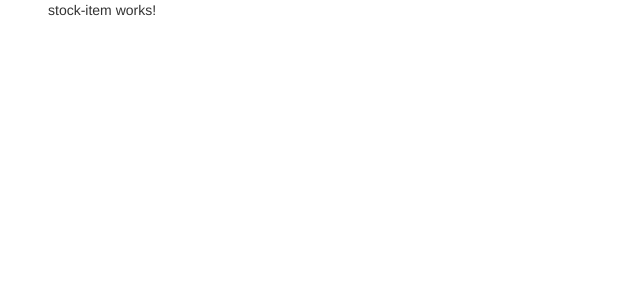
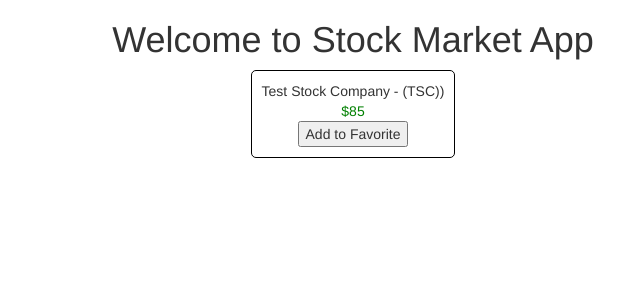
Before and after one commit to mudcitizen/stock-market, an Angular app in the folder ClientApp/: page / in a window 1280 px wide. Shown: the top 300 px of the page, without its empty margins (287-927 px from the left). Built offline with nearby package versions, Linux system fonts and the light colour scheme.

Commit message:
Finished Event Binding

```diff
--- a/ClientApp/src/app/app.component.html
+++ b/ClientApp/src/app/app.component.html
@@ -1,9 +1,4 @@
-<div class='container-fluid'>
-  <div class='row'>
-    <div class='col-sm-3'>
-    </div>
-    <div class='col-sm-9 body-content'>
-        <app-stock-item></app-stock-item>
-    </div>
-  </div>
+<div style='text-align:center'>
+  <h1>Welcome to {{title}}</h1>
+  <app-stock-item></app-stock-item>
 </div>
--- a/ClientApp/src/app/app.component.ts
+++ b/ClientApp/src/app/app.component.ts
@@ -6,5 +6,5 @@ import { Component } from '@angular/core';
   styleUrls: ['./app.component.css']
 })
 export class AppComponent {
-  title = 'app';
+  title = 'Stock Market App';
 }
--- a/ClientApp/src/app/stock/stock-item/stock-item.component.css
+++ b/ClientApp/src/app/stock/stock-item/stock-item.component.css
@@ -0,0 +1,18 @@
+.stock-container {
+  border: 1px solid black;
+  border-radius: 5px;
+  display: inline-block;
+  padding: 10px;
+}
+
+  .stock-container .name h3, .stock-container .name h4 {
+    display: inline-block;
+  }
+
+.positive {
+  color: green;
+}
+
+.negative {
+  color: red;
+}
--- a/ClientApp/src/app/stock/stock-item/stock-item.component.html
+++ b/ClientApp/src/app/stock/stock-item/stock-item.component.html
@@ -1,3 +1,5 @@
-<p>
-  stock-item works!
-</p>
+<div class="stock-container">
+  <div class="name">{{name + ' - (' + code +')'}})</div>
+  <div class="price" [class]="positiveChange ? 'positive' : 'negative'">${{price}}</div>
+  <button (click)="toggleFavorite($event)" [disabled]="favorite">Add to Favorite</button>
+</div>
--- a/ClientApp/src/app/stock/stock-item/stock-item.component.ts
+++ b/ClientApp/src/app/stock/stock-item/stock-item.component.ts
@@ -7,9 +7,27 @@ import { Component, OnInit } from '@angular/core';
 })
 export class StockItemComponent implements OnInit {
 
+  public name: string;
+  public code: string;
+  public price: number;
+  public previousPrice: number;
+  public positiveChange: boolean;
+  public favorite: boolean;
+
   constructor() { }
 
   ngOnInit() {
+    this.name = "Test Stock Company";
+    this.code = 'TSC';
+    this.price = 85;
+    this.previousPrice = 80;
+    this.positiveChange = this.price >= - this.previousPrice;
+    this.favorite = false;
+  }
+
+  toggleFavorite(event): void {
+    console.log("We are toggling the favorite state for this stock",event);
+    this.favorite = !this.favorite;
   }
 
 }
```
